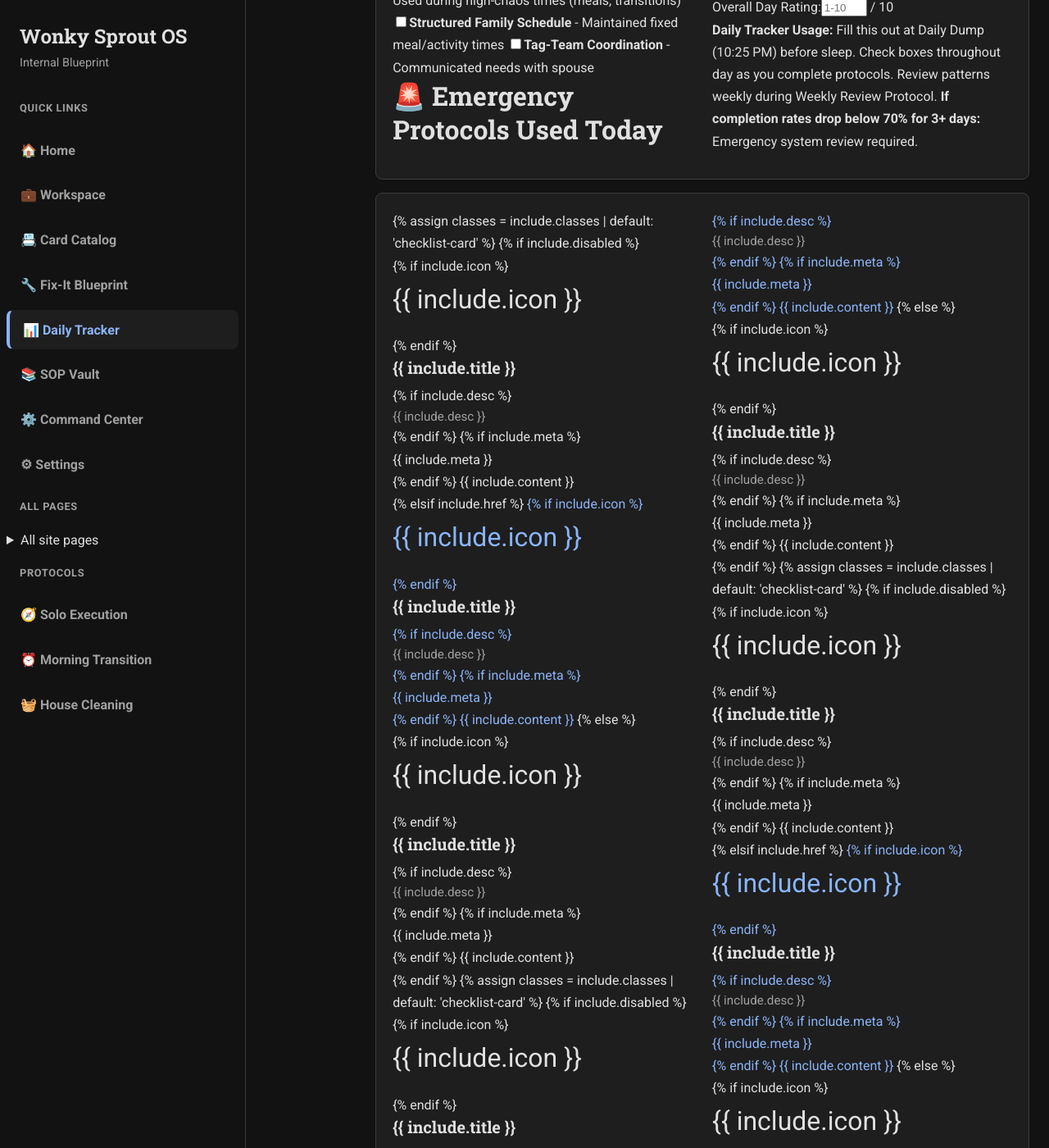
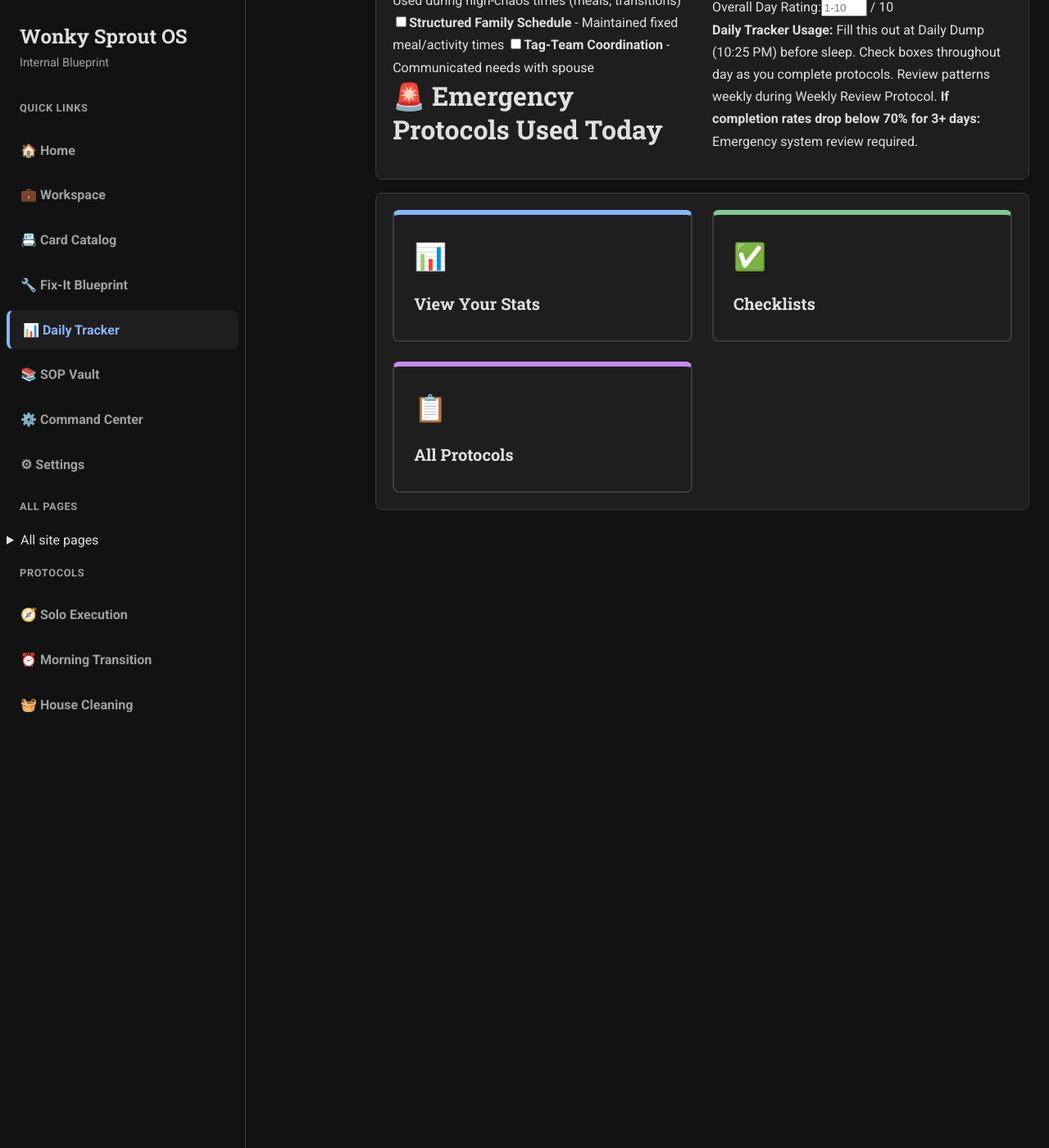
Before and after one commit to classicwilly/classicwilly.github.io, a Jekyll site: the page built from daily-tracker.md, in a window 1280 px wide and 1400 px high, scrolled down 2323 px. Shown: the whole window at 82% size. Built offline with Jekyll 4.4.1, drawn with Linux system fonts in a browser that asks for light colours; some of the changed lines change nothing that is shown; some of the changed text lies outside the part shown.

Commit message:
Fix include: remove raw wrapper so card.html renders Liquid

```diff
--- a/_includes/card.html
+++ b/_includes/card.html
@@ -1,4 +1,4 @@
-{% raw %}{% assign classes = include.classes | default: 'checklist-card' %}
+{% assign classes = include.classes | default: 'checklist-card' %}
 {% if include.disabled %}
   <div class="{{ classes }} is-disabled">
     {% if include.icon %}<div class="card-icon">{{ include.icon }}</div>{% endif %}
@@ -23,4 +23,4 @@
     {% if include.meta %}<div class="card-meta">{{ include.meta }}</div>{% endif %}
     {{ include.content }}
   </div>
-{% endif %}{% endraw %}
+{% endif %}
```
